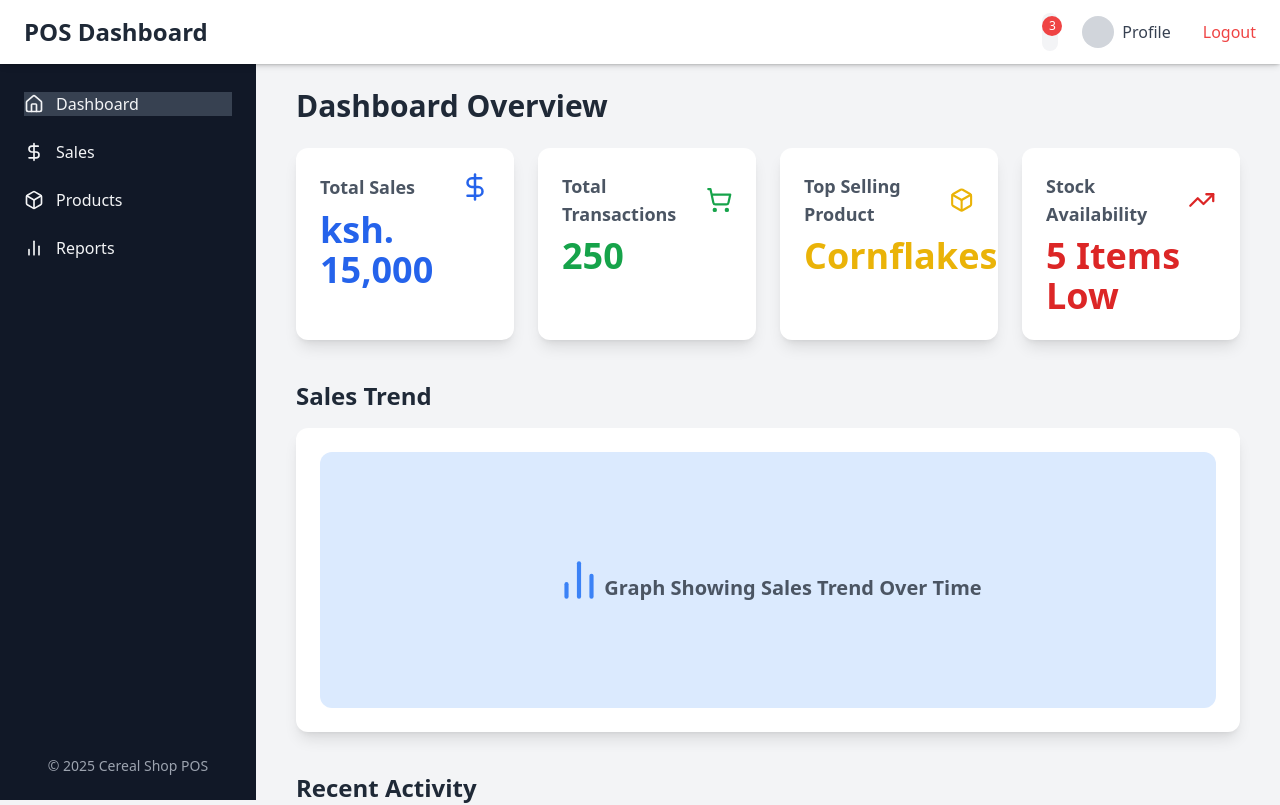
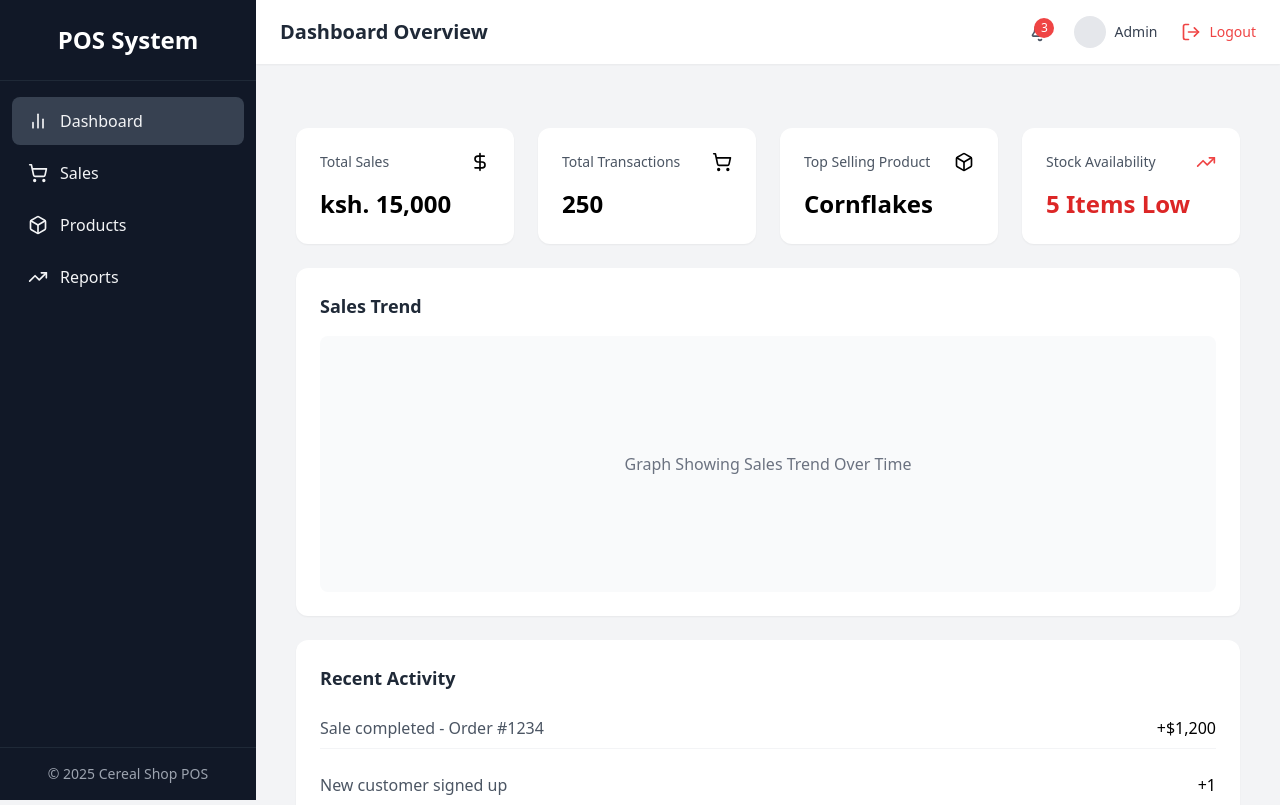
Before and after one commit to Clinton-Okumu/pos-system, a React (Vite) app in the folder frontend/: page /dashboard in a window 1280 px wide. Shown: the top 805 px of the page. Built offline with nearby package versions, Linux system fonts and the light colour scheme; sample sign-in values are in the browser's storage.

Commit message:
add: updated ui dashboard, sidebar and navbar

```diff
--- a/frontend/src/components/Navbar.jsx
+++ b/frontend/src/components/Navbar.jsx
@@ -1,39 +1,31 @@
 import React from "react";
 import { useNavigate } from "react-router-dom";
-import { logoutUser } from "../services/authService.js";
+import { Bell, LogOut } from "lucide-react";
 
-const Navbar = () => {
+const Navbar = ({ logoutUser }) => {
   const navigate = useNavigate();
 
   const handleLogout = async () => {
     try {
-      // Call the logout function
       await logoutUser();
-
-      // Remove the token from localStorage
       localStorage.removeItem("token");
-
-      // Redirect to the login page
       navigate("/login");
     } catch (error) {
-      // Handle any errors that occur during logout
       console.error("Error logging out:", error);
-      // Optionally, show an error message to the user
     }
   };
 
   return (
-    <div className="h-16 bg-white shadow-md flex items-center justify-between px-6">
-      {/* Branding */}
-      <div className="text-2xl font-extrabold text-gray-800">POS Dashboard</div>
+    <div className="fixed top-0 right-0 left-64 bg-white shadow-sm z-20 h-16">
+      <div className="h-full px-6 flex items-center justify-between">
+        <h1 className="text-xl font-semibold text-gray-800">
+          Dashboard Overview
+        </h1>
 
-      {/* Actions */}
         <div className="flex items-center space-x-6">
           {/* Notifications */}
-        <button className="relative group">
-          <span className="p-2 rounded-full bg-gray-100 hover:bg-gray-200 transition">
-            <i className="fas fa-bell"></i>
-          </span>
+          <button className="relative">
+            <Bell className="h-5 w-5 text-gray-600 hover:text-gray-900" />
             <span className="absolute -top-1 -right-1 bg-red-500 text-white text-xs w-5 h-5 rounded-full flex items-center justify-center">
               3
             </span>
@@ -41,20 +33,21 @@ const Navbar = () => {
 
           {/* Profile */}
           <button className="flex items-center space-x-2 group">
-          <div className="w-8 h-8 rounded-full bg-gray-300 group-hover:ring-2 group-hover:ring-blue-500"></div>
-          <span className="hidden md:block text-gray-700 font-medium group-hover:text-blue-500">
-            Profile
+            <div className="w-8 h-8 rounded-full bg-gray-200 group-hover:ring-2 group-hover:ring-blue-500"></div>
+            <span className="hidden md:block text-sm text-gray-700 group-hover:text-blue-500">
+              Admin
             </span>
           </button>
 
-        {/* Logout Button */}
+          {/* Logout */}
           <button
             onClick={handleLogout}
-          className="flex items-center space-x-2 group text-red-500 font-medium hover:text-red-700"
+            className="flex items-center space-x-2 text-red-500 hover:text-red-700"
           >
-          <i className="fas fa-sign-out-alt"></i>
-          <span className="hidden md:block">Logout</span>
+            <LogOut className="h-5 w-5" />
+            <span className="hidden md:block text-sm">Logout</span>
           </button>
+        </div>
       </div>
     </div>
   );
--- a/frontend/src/components/Sidebar.jsx
+++ b/frontend/src/components/Sidebar.jsx
@@ -1,73 +1,40 @@
 import React from "react";
 import { NavLink } from "react-router-dom";
-import { Home, Box, DollarSign, Users, BarChart2 } from "lucide-react";
+import { BarChart2, ShoppingCart, Box, TrendingUp } from "lucide-react";
 
 const Sidebar = () => {
+  const navItems = [
+    { icon: BarChart2, text: "Dashboard", path: "/dashboard" },
+    { icon: ShoppingCart, text: "Sales", path: "/transactions" },
+    { icon: Box, text: "Products", path: "/products" },
+    { icon: TrendingUp, text: "Reports", path: "/reports" },
+  ];
+
   return (
-    <div className="h-screen w-64 bg-gray-900 text-gray-100 flex flex-col transition-all">
-      {/* Branding */}
-      <div className="p-6 text-2xl font-extrabold text-white text-center">
+    <div className="fixed left-0 top-0 h-full w-64 bg-gray-900 text-gray-100 flex flex-col z-30">
+      <div className="p-6 text-2xl font-extrabold text-white text-center border-b border-gray-800">
         POS System
       </div>
 
-      {/* Navigation */}
-      <ul className="flex-grow">
-        <li className="px-6 py-3">
+      <ul className="flex-grow space-y-1 px-3 py-4">
+        {navItems.map(({ icon: Icon, text, path }) => (
+          <li key={path}>
             <NavLink
-            to="/dashboard"
+              to={path}
               className={({ isActive }) =>
-              `flex items-center space-x-3 hover:bg-gray-800 hover:text-white cursor-pointer transition-all ${
-                isActive ? "bg-gray-700" : ""
+                `flex items-center space-x-3 px-4 py-3 rounded-lg transition-colors ${
+                  isActive ? "bg-gray-700" : "hover:bg-gray-800"
                 }`
               }
             >
-            <Home size={20} />
-            <span>Dashboard</span>
+              <Icon size={20} />
+              <span>{text}</span>
             </NavLink>
           </li>
-        <li className="px-6 py-3">
-          <NavLink
-            to="/transactions"
-            className={({ isActive }) =>
-              `flex items-center space-x-3 hover:bg-gray-800 hover:text-white cursor-pointer transition-all ${
-                isActive ? "bg-gray-700" : ""
-              }`
-            }
-          >
-            <DollarSign size={20} />
-            <span>Sales</span>
-          </NavLink>
-        </li>
-        <li className="px-6 py-3">
-          <NavLink
-            to="/products"
-            className={({ isActive }) =>
-              `flex items-center space-x-3 hover:bg-gray-800 hover:text-white cursor-pointer transition-all ${
-                isActive ? "bg-gray-700" : ""
-              }`
-            }
-          >
-            <Box size={20} />
-            <span>Products</span>
-          </NavLink>
-        </li>
-        <li className="px-6 py-3">
-          <NavLink
-            to="/reports"
-            className={({ isActive }) =>
-              `flex items-center space-x-3 hover:bg-gray-800 hover:text-white cursor-pointer transition-all ${
-                isActive ? "bg-gray-700" : ""
-              }`
-            }
-          >
-            <BarChart2 size={20} />
-            <span>Reports</span>
-          </NavLink>
-        </li>
+        ))}
       </ul>
 
-      {/* Footer */}
-      <div className="p-6 text-sm text-gray-400 text-center">
+      <div className="p-4 text-sm text-gray-400 text-center border-t border-gray-800">
         © 2025 Cereal Shop POS
       </div>
     </div>
--- a/frontend/src/pages/Dashboard.jsx
+++ b/frontend/src/pages/Dashboard.jsx
@@ -1,109 +1,83 @@
 import React from "react";
-import {
-  DollarSign,
-  Box,
-  Users,
-  BarChart2,
-  TrendingUp,
-  ShoppingCart,
-} from "lucide-react";
+import { DollarSign, Box, ShoppingCart, TrendingUp } from "lucide-react";
 
 const Dashboard = () => {
+  const statsCards = [
+    {
+      title: "Total Sales",
+      value: "ksh. 15,000",
+      icon: DollarSign,
+      color: "blue",
+    },
+    {
+      title: "Total Transactions",
+      value: "250",
+      icon: ShoppingCart,
+      color: "green",
+    },
+    {
+      title: "Top Selling Product",
+      value: "Cornflakes",
+      icon: Box,
+      color: "yellow",
+    },
+    {
+      title: "Stock Availability",
+      value: "5 Items Low",
+      icon: TrendingUp,
+      color: "red",
+    },
+  ];
+
+  const recentActivity = [
+    { text: "Sale completed - Order #1234", value: "+$1,200", color: "green" },
+    { text: "New customer signed up", value: "+1", color: "blue" },
+    { text: "Payment pending - Order #5678", value: "-$340", color: "red" },
+  ];
+
   return (
-    <div className="p-6 bg-gray-100 min-h-screen">
-      {/* Page Header */}
-      <h1 className="text-3xl font-extrabold text-gray-800 mb-6">
-        Dashboard Overview
-      </h1>
+    <div className="pt-16 p-6">
+      {/* Statistics Grid */}
+      <div className="grid grid-cols-1 sm:grid-cols-2 lg:grid-cols-4 gap-6 mb-6">
+        {statsCards.map(({ title, value, icon: Icon, color }) => (
+          <div
+            key={title}
+            className="bg-white rounded-xl p-6 shadow-sm hover:shadow-md transition-shadow"
+          >
+            <div className="flex items-center justify-between mb-4">
+              <h2 className="text-sm font-medium text-gray-600">{title}</h2>
+              <Icon className={`h-5 w-5 text-${color}-500`} />
+            </div>
+            <p className={`text-2xl font-bold text-${color}-600`}>{value}</p>
+          </div>
+        ))}
+      </div>
 
-      {/* Statistics Grid */}
-      <div className="grid grid-cols-1 sm:grid-cols-2 lg:grid-cols-3 xl:grid-cols-4 gap-6">
-        {/* Total Sales Card */}
-        <div className="bg-white shadow-lg rounded-xl p-6 hover:shadow-xl transition-shadow">
-          <div className="flex items-center justify-between">
-            <h2 className="text-lg font-semibold text-gray-600">Total Sales</h2>
-            <DollarSign size={30} className="text-blue-600" />
-          </div>
-          <p className="text-4xl font-extrabold text-blue-600 mt-2">
-            ksh. 15,000
-          </p>
-        </div>
-
-        {/* Total Transactions Card */}
-        <div className="bg-white shadow-lg rounded-xl p-6 hover:shadow-xl transition-shadow">
-          <div className="flex items-center justify-between">
-            <h2 className="text-lg font-semibold text-gray-600">
-              Total Transactions
-            </h2>
-            <ShoppingCart size={30} className="text-green-600" />
-          </div>
-          <p className="text-4xl font-extrabold text-green-600 mt-2">250</p>
-        </div>
-
-        {/* Top Selling Products Card */}
-        <div className="bg-white shadow-lg rounded-xl p-6 hover:shadow-xl transition-shadow">
-          <div className="flex items-center justify-between">
-            <h2 className="text-lg font-semibold text-gray-600">
-              Top Selling Product
-            </h2>
-            <Box size={30} className="text-yellow-500" />
-          </div>
-          <p className="text-4xl font-extrabold text-yellow-500 mt-2">
-            Cornflakes
-          </p>
-        </div>
-
-        {/* Stock Availability Card */}
-        <div className="bg-white shadow-lg rounded-xl p-6 hover:shadow-xl transition-shadow">
-          <div className="flex items-center justify-between">
-            <h2 className="text-lg font-semibold text-gray-600">
-              Stock Availability
-            </h2>
-            <TrendingUp size={30} className="text-red-600" />
-          </div>
-          <p className="text-4xl font-extrabold text-red-600 mt-2">
-            5 Items Low
-          </p>
+      {/* Sales Trend */}
+      <div className="bg-white rounded-xl shadow-sm p-6 mb-6">
+        <h2 className="text-lg font-semibold text-gray-800 mb-4">
+          Sales Trend
+        </h2>
+        <div className="h-64 bg-gray-50 rounded-lg flex items-center justify-center">
+          <p className="text-gray-500">Graph Showing Sales Trend Over Time</p>
         </div>
       </div>
 
-      {/* Sales Trend Section */}
-      <div className="mt-10">
-        <h2 className="text-2xl font-bold text-gray-800 mb-4">Sales Trend</h2>
-        <div className="bg-white shadow-lg rounded-xl p-6">
-          <div className="h-64 bg-blue-100 flex justify-center items-center rounded-xl">
-            <BarChart2 size={50} className="text-blue-500" />
-            <p className="text-gray-600 text-xl font-semibold mt-4">
-              Graph Showing Sales Trend Over Time
-            </p>
-          </div>
-        </div>
-      </div>
-
-      {/* Recent Activity Section */}
-      <div className="mt-10">
-        <h2 className="text-2xl font-bold text-gray-800 mb-4">
+      {/* Recent Activity */}
+      <div className="bg-white rounded-xl shadow-sm p-6">
+        <h2 className="text-lg font-semibold text-gray-800 mb-4">
           Recent Activity
         </h2>
-        <div className="bg-white shadow-lg rounded-xl p-6">
-          <ul className="space-y-4">
-            <li className="flex items-center justify-between">
-              <span className="text-gray-600">
-                Sale completed - Order #1234
-              </span>
-              <span className="text-green-600 font-semibold">+ $1,200</span>
-            </li>
-            <li className="flex items-center justify-between">
-              <span className="text-gray-600">New customer signed up</span>
-              <span className="text-blue-600 font-semibold">+ 1</span>
-            </li>
-            <li className="flex items-center justify-between">
-              <span className="text-gray-600">
-                Payment pending - Order #5678
-              </span>
-              <span className="text-red-600 font-semibold">- $340</span>
-            </li>
-          </ul>
+        <div className="space-y-4">
+          {recentActivity.map(({ text, value, color }) => (
+            <div
+              key={text}
+              className="flex items-center justify-between py-2 border-b border-gray-100"
+            >
+              <span className="text-gray-600">{text}</span>
+              <span className={`text-${color}-600 font-medium`}>{value}</span>
+            </div>
+          ))}
         </div>
       </div>
     </div>
--- a/frontend/src/pages/TransactionsPage.jsx
+++ b/frontend/src/pages/TransactionsPage.jsx
@@ -94,7 +94,7 @@ const TransactionsPage = () => {
 
   return (
     <div className="container mx-auto p-6 bg-gray-50 min-h-screen">
-      <h1 className="text-4xl font-bold text-gray-800 mb-8">Transactions</h1>
+      <h1 className="text-4xl font-bold text-gray-800 mb-8">Sales</h1>
 
       {/* Button to Add Sale */}
       <button
```
Lines whose indentation alone changed are shown as unchanged.
